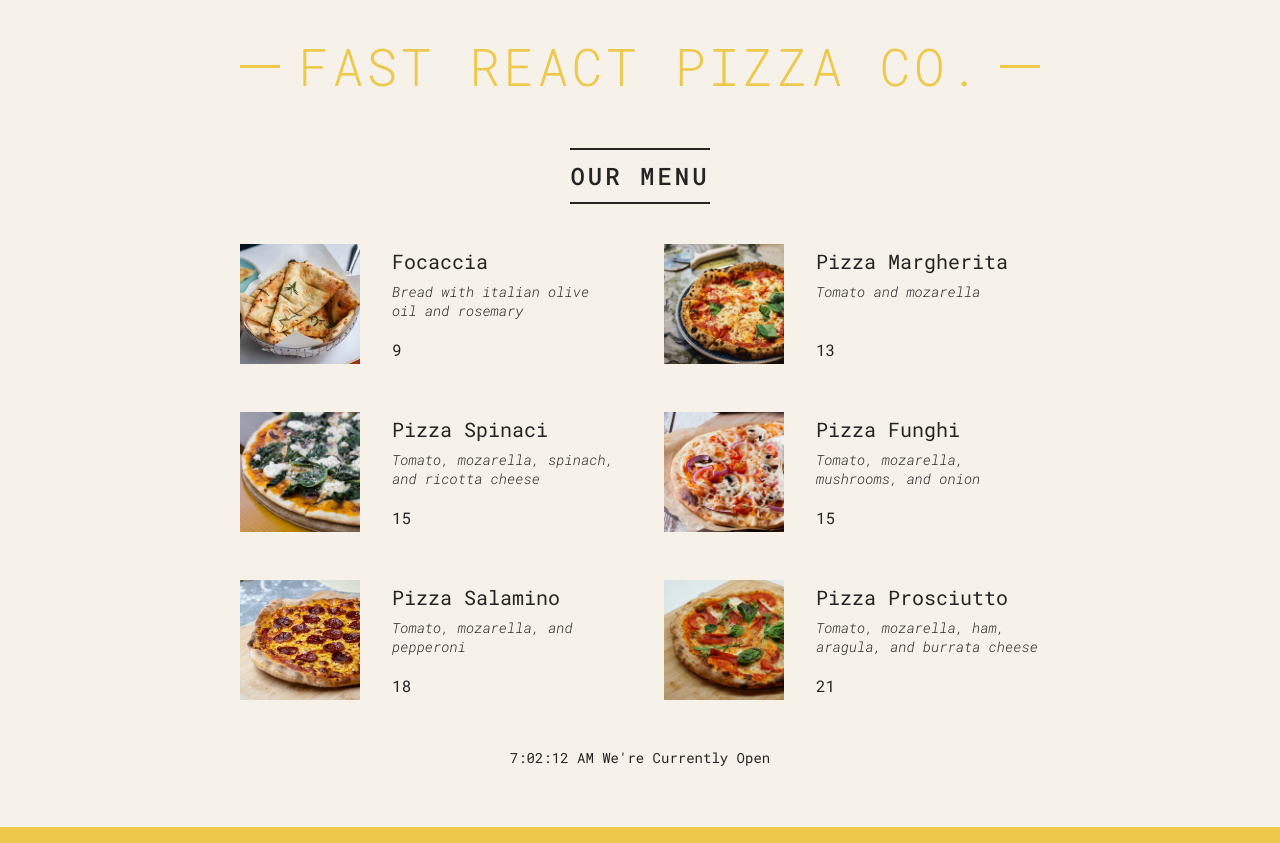
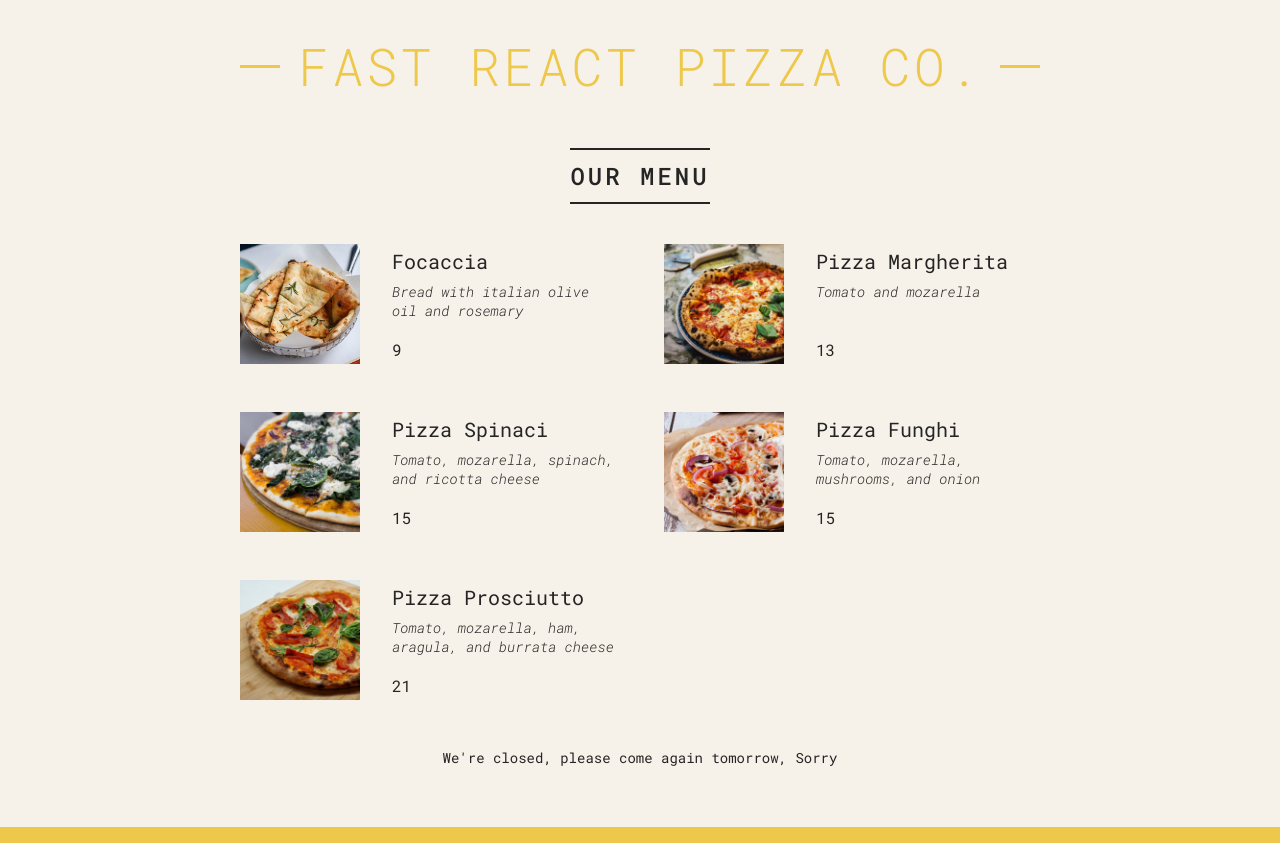
Before and after one commit to Ftthreign/react-review-prj1, a React (Vite) app: page / in a window 1280 px wide. Built offline with nearby package versions, Linux system fonts and the light colour scheme.

Commit message:
update : add more logic JSX

```diff
--- a/src/main.jsx
+++ b/src/main.jsx
@@ -1,7 +1,7 @@
 /* eslint-disable react/no-unescaped-entities */
 /* eslint-disable react-refresh/only-export-components */
 import React from "react";
-import ReactDOM from "react-dom";
+import ReactDOM from "react-dom/client";
 import "./index.css";
 
 // import App from "./App.jsx";
@@ -70,31 +70,27 @@ function Header() {
 }
 
 function Menu() {
+  const isAvailable = pizzaData;
+  const len = isAvailable.length;
+
   return (
     <main className="menu">
       <h2>Our Menu</h2>
-      <ul className="pizzas">
-        {pizzaData.map((data) => {
-          return <Pizza pizzaObject={data} key={data.name} />;
-        })}
-      </ul>
-      {/* <Pizza
-        name="Pizza Spinaci"
-        ingredient="tomato, mozarella, spinach, and ricotta cheese"
-        imageName="/images/spinaci.jpg"
-        price={10}
-      />
-      <Pizza
-        name="Pizza Funghi"
-        ingredient="Tomato, mozarella, mushrooms, and onion"
-        price={12}
-        imageName="/images/funghi.jpg"
-      /> */}
+      {len > 0 ? (
+        <ul className="pizzas">
+          {pizzaData.map((data) => {
+            return <Pizza pizzaObject={data} key={data.name} />;
+          })}
+        </ul>
+      ) : (
+        <p>Our menu is Currently Empty</p>
+      )}
     </main>
   );
 }
 
 function Pizza(probs) {
+  if (probs.pizzaObject.soldOut) return null;
   return (
     <li className="pizza">
       <img src={probs.pizzaObject.photoName} alt={probs.pizzaObject.name} />
@@ -108,9 +104,25 @@ function Pizza(probs) {
 }
 
 function Footer() {
+  const hour = new Date().getHours();
+  const openHours = 8;
+  const closedHours = 22;
+  const isOpen = hour >= openHours && hour <= closedHours;
+
+  // if (!isOpen) return <p>{new Date().toDateString()}</p>;
+
   return (
     <footer className="footer">
-      <div>{new Date().toLocaleTimeString()} We're Currently Open</div>
+      {isOpen ? (
+        <div className="order">
+          <p>
+            We're open until until {closedHours}:00. Come visit our restaurant
+          </p>
+          <button className="btn">Order</button>
+        </div>
+      ) : (
+        <p>We're closed, please come again tomorrow, Sorry</p>
+      )}
     </footer>
   );
 }
```
